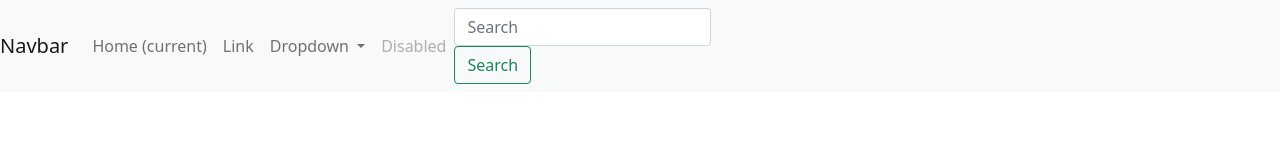
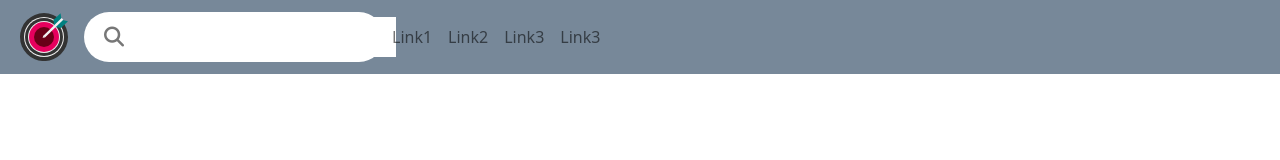
Before and after one commit to k-nautresurrect/ContestNotifier, a plain HTML site: page index.html in a window 1280 px wide. Drawn offline with nearby package versions, Linux system fonts and the light colour scheme.

Commit message:
Navbar Update

```diff
--- /dev/null
+++ b/css/custom.css
@@ -0,0 +1,3 @@
+.change-search{
+    border-radius: 25px;
+}
--- a/css/styles.css
+++ b/css/styles.css
@@ -0,0 +1,57 @@
+.target{
+    margin-left: 20px;
+}
+.set-margin{
+    margin-right: 20px;
+}
+nav{
+    background-color: lightslategray;
+}
+.box{
+
+	width: 300px;
+
+	height: 50px;
+
+	background-color: white;
+
+	border-radius: 30px;
+
+	display: flex;
+
+	align-items: center;
+
+	padding: 20px;
+
+}
+
+.box > i {
+
+	font-size: 20px;
+
+	color: #777;
+
+}
+
+.box > input{
+
+
+	flex: 1;
+
+	height: 40px;
+
+	border: none;
+
+	outline: none;
+
+	font-size: 18px;
+
+	padding-left: 10px;
+    width: 300px;
+
+}
+i{
+
+    color: white;
+
+}
--- a/index.html
+++ b/index.html
@@ -4,46 +4,54 @@
     <meta charset="UTF-8">
     <meta http-equiv="X-UA-Compatible" content="IE=edge">
     <meta name="viewport" content="width=device-width, initial-scale=1.0">
-    <title>Contest_Notifier</title>
-    <!-- CSS only -->
-<link href="https://cdn.jsdelivr.net/npm/bootstrap@5.1.3/dist/css/bootstrap.min.css" rel="stylesheet" integrity="sha384-1BmE4kWBq78iYhFldvKuhfTAU6auU8tT94WrHftjDbrCEXSU1oBoqyl2QvZ6jIW3" crossorigin="anonymous">
+    <title>Contest-Notifier</title>
+    <link
+      href="https://cdn.jsdelivr.net/npm/bootstrap@5.1.3/dist/css/bootstrap.min.css"
+      rel="stylesheet"
+      integrity="sha384-1BmE4kWBq78iYhFldvKuhfTAU6auU8tT94WrHftjDbrCEXSU1oBoqyl2QvZ6jIW3"
+      crossorigin="anonymous"
+    />
+    <link rel="stylesheet" href="css/styles.css">
+    <link rel="stylesheet" href="https://cdn.jsdelivr.net/npm/@fortawesome/fontawesome-free@5.15.4/css/fontawesome.min.css" integrity="sha384-jLKHWM3JRmfMU0A5x5AkjWkw/EYfGUAGagvnfryNV3F9VqM98XiIH7VBGVoxVSc7" crossorigin="anonymous">
+    <script src="https://kit.fontawesome.com/10f8ada618.js" crossorigin="anonymous"></script>
 </head>
 <body>
-    <nav class="navbar navbar-expand-lg navbar-light bg-light">
-        <a class="navbar-brand" href="#">Navbar</a>
-        <button class="navbar-toggler" type="button" data-toggle="collapse" data-target="#navbarSupportedContent" aria-controls="navbarSupportedContent" aria-expanded="false" aria-label="Toggle navigation">
+    <nav class="navbar navbar-expand-lg navbar-light ">
+        <a class="target navbar-brand" href="#"><img src="assets/drawing.svg" /></a>
+        <div class="box">
+
+            <i class="fa fa-search" aria-hidden="true"></i>
+
+            <input type="search" name="Search">
+
+        </div>
+
+        <button
+        class="navbar-toggler set-margin"
+        type="button"
+        data-toggle="collapse"
+        data-target="#navbarNav"
+
+      >
         <span class="navbar-toggler-icon"></span>
       </button>
+        <div class="collapse navbar-collapse" id="navbarNav">
+            <ul class="navbar-nav ">
+              <li class="nav-item active">
+                <a class="nav-link" href="#">Link1 </a>
+              </li>
 
-        <div class="collapse navbar-collapse" id="navbarSupportedContent">
-          <ul class="navbar-nav mr-auto">
-            <li class="nav-item active">
-              <a class="nav-link" href="#">Home <span class="sr-only">(current)</span></a>
+              <li class="nav-item ">
+                <a class="nav-link" href="#">Link2</a>
               </li>
-            <li class="nav-item">
-              <a class="nav-link" href="#">Link</a>
+              <li class="nav-item ">
+                <a class="nav-link" href="#">Link3</a>
               </li>
-            <li class="nav-item dropdown">
-              <a class="nav-link dropdown-toggle" href="#" id="navbarDropdown" role="button" data-toggle="dropdown" aria-haspopup="true" aria-expanded="false">
-                Dropdown
-              </a>
-              <div class="dropdown-menu" aria-labelledby="navbarDropdown">
-                <a class="dropdown-item" href="#">Action</a>
-                <a class="dropdown-item" href="#">Another action</a>
-                <div class="dropdown-divider"></div>
-                <a class="dropdown-item" href="#">Something else here</a>
-              </div>
-            </li>
-            <li class="nav-item">
-              <a class="nav-link disabled" href="#">Disabled</a>
+              <li class="nav-item ">
+                <a class="nav-link" href="#">Link3</a>
               </li>
             </ul>
-          <form class="form-inline my-2 my-lg-0">
-            <input class="form-control mr-sm-2" type="search" placeholder="Search" aria-label="Search">
-            <button class="btn btn-outline-success my-2 my-sm-0" type="submit">Search</button>
-          </form>
           </div>
     </nav>
-
 </body>
 </html>
```
Lines whose indentation alone changed are shown as unchanged.
